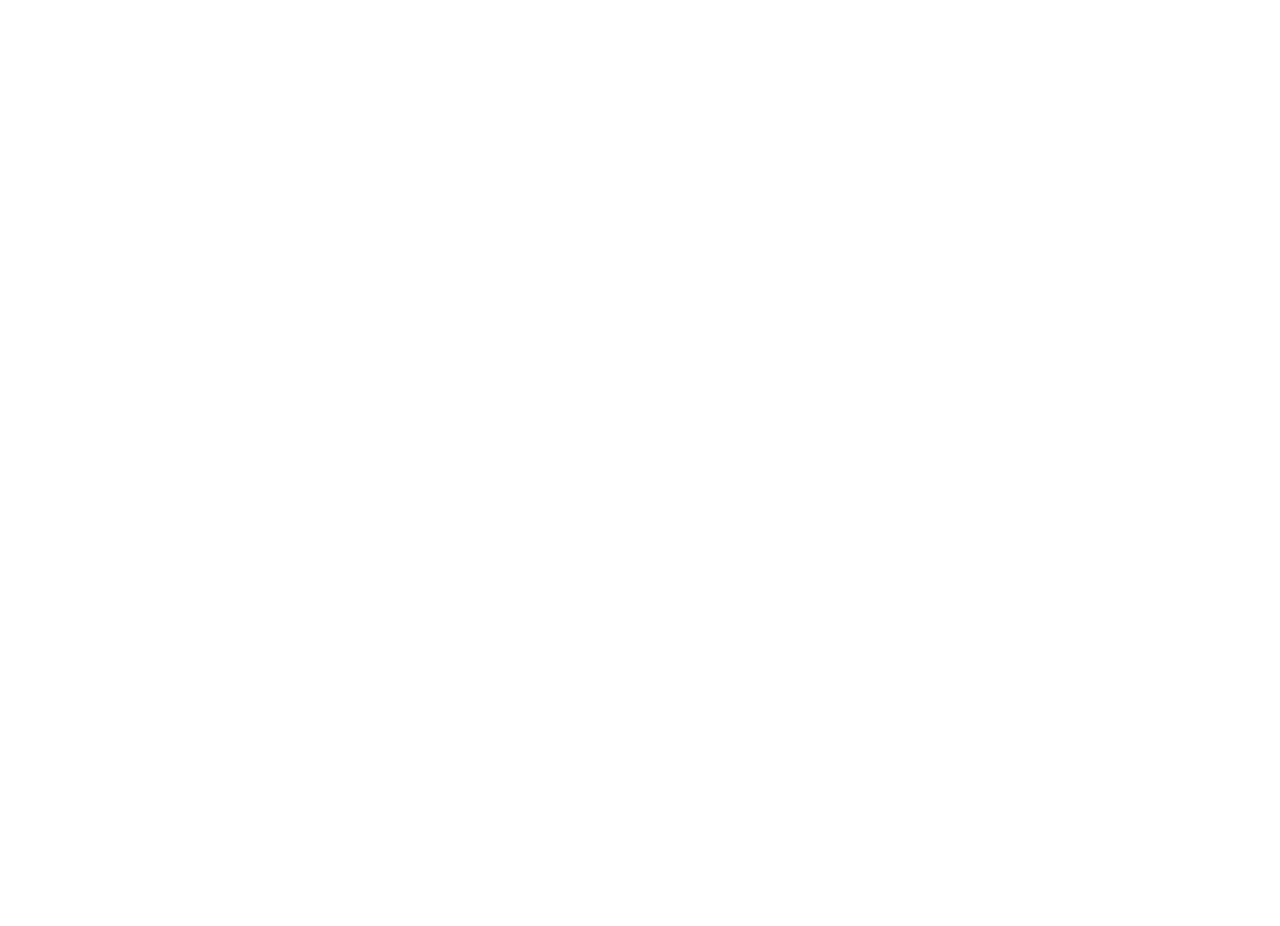
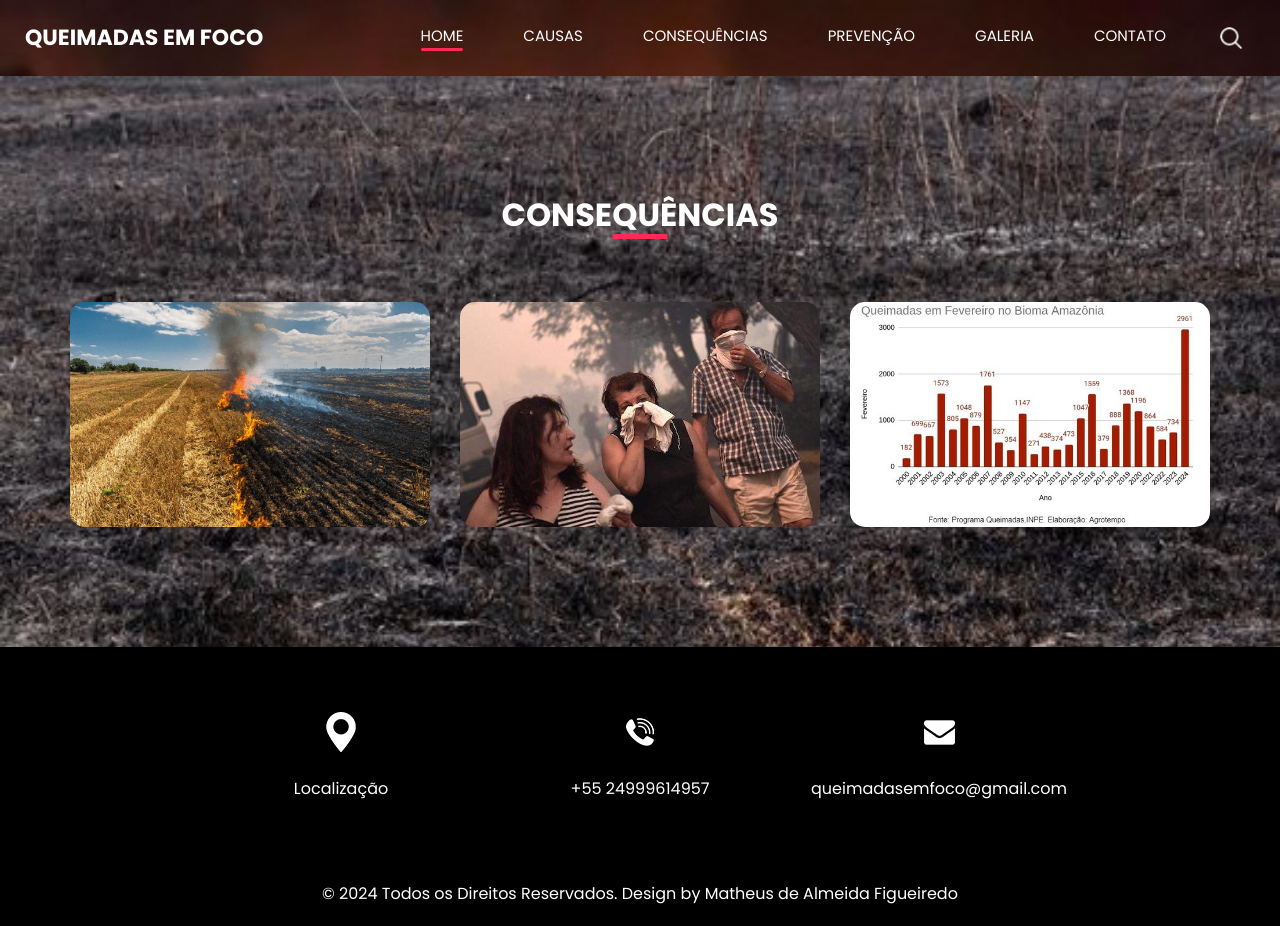
Before and after one commit to MatheusFigueiredo7/queimadasEMFOCO, a plain HTML site: page galeria.html in a window 1280 px wide. Before the commit the page ends 800 px from the top, so only its background shows below. Drawn offline with nearby package versions, Linux system fonts and the light colour scheme.

Commit message:
galeria + style

```diff
--- a/css/style.css
+++ b/css/style.css
@@ -557,7 +557,13 @@ a:focus {
 .info_items .item .detail-box {
   margin-top: 5px;
   color: #fff;
+  transition: background-color 0.3s, color 0.3s; /* Para suavizar a transição */
 }
+
+.info_items .item .detail-box:hover {
+  color: #ff2953; /* Muda a cor do texto ao passar o mouse */
+}
+
 
 .info_items {
   position: relative;
--- a/galeria.html
+++ b/galeria.html
@@ -0,0 +1,180 @@
+<!DOCTYPE html>
+<html>
+
+<head>
+  <!-- Basic -->
+  <meta charset="utf-8" />
+  <meta http-equiv="X-UA-Compatible" content="IE=edge" />
+  <!-- Mobile Metas -->
+  <meta name="viewport" content="width=device-width, initial-scale=1, shrink-to-fit=no" />
+  <!-- Site Metas -->
+  <meta name="keywords" content="" />
+  <meta name="description" content="" />
+  <meta name="author" content="" />
+
+  <title>Queimadas em Foco</title>
+
+  <!-- slider stylesheet -->
+  <link rel="stylesheet" type="text/css" href="https://cdnjs.cloudflare.com/ajax/libs/OwlCarousel2/2.3.4/assets/owl.carousel.min.css" />
+
+  <!-- bootstrap core css -->
+  <link rel="stylesheet" type="text/css" href="css/bootstrap.css" />
+
+  <!-- fonts style -->
+  <link href="https://fonts.googleapis.com/css?family=Poppins:400,600,700&display=swap" rel="stylesheet">
+  <!-- Custom styles for this template -->
+  <link href="css/style.css" rel="stylesheet" />
+  <!-- responsive style -->
+  <link href="css/responsive.css" rel="stylesheet" />
+</head>
+
+<body class="sub_page">
+  <div class="hero_area">
+    <!-- header section strats -->
+    <header class="header_section">
+      <div class="container-fluid">
+        <nav class="navbar navbar-expand-lg custom_nav-container ">
+          <a class="navbar-brand" href="index.html">
+            <span>
+              Queimadas em Foco
+            </span>
+          </a>
+          <button class="navbar-toggler" type="button" data-toggle="collapse" data-target="#navbarSupportedContent" aria-controls="navbarSupportedContent" aria-expanded="false" aria-label="Toggle navigation">
+            <span class="navbar-toggler-icon"></span>
+          </button>
+
+          <div class="collapse navbar-collapse" id="navbarSupportedContent">
+            <div class="d-flex ml-auto flex-column flex-lg-row align-items-center">
+              <ul class="navbar-nav ">
+                <li class="nav-item active">
+                  <a class="nav-link" href="index.html">HOME<span class="sr-only">(current)</span></a>
+                </li>
+                <li class="nav-item">
+                  <a class="nav-link" href="why.html">CAUSAS</a>
+                </li>
+                <li class="nav-item">
+                  <a class="nav-link" href="trainer.html">CONSEQUÊNCIAS</a>
+                </li>
+                <li class="nav-item">
+                  <a class="nav-link" href="prevention.html">PREVENÇÃO</a>
+                </li>
+                <li class="nav-item">
+                  <a class="nav-link" href="galeria.html">GALERIA</a>
+                </li>
+                <li class="nav-item">
+                  <a class="nav-link" href="contact.html">CONTATO</a>
+                </li>
+              </ul>
+              <div class="user_option">
+                <form class="form-inline my-2 my-lg-0 ml-0 ml-lg-4 mb-3 mb-lg-0">
+                  <button class="btn my-2 my-sm-0 nav_search-btn" type="submit"></button>
+                </form>
+              </div>
+            </div>
+          </div>
+        </nav>
+      </div>
+    </header>
+    <!-- end header section -->
+  </div>
+
+
+  <!-- trainer section -->
+
+  <section class="trainer_section layout_padding">
+    <div class="container">
+        <div class="heading_container">
+            <h2>
+                Consequências
+            </h2>
+        </div>
+        <div class="row">
+            <div class="col-lg-4 col-md-6 mx-auto">
+                <div class="box">
+                    <div class="img-box">
+                        <img src="images/impactos_ambientais.jpg" alt="">
+                    </div>
+                </div>
+            </div>
+            <div class="col-lg-4 col-md-6 mx-auto">
+                <div class="box">
+                    <div class="img-box">
+                        <img src="images/impactos_sociais.jpg" alt="">
+                    </div>
+                </div>
+            </div>
+            <div class="col-lg-4 col-md-6 mx-auto">
+                <div class="box">
+                    <div class="img-box">
+                        <img src="images/grafico.jpg" alt="">
+                    </div>
+                </div>
+            </div>
+        </div>
+    </div>
+</section>
+
+
+  <!-- end trainer section -->
+
+  <!-- info section -->
+  <section class="info_section layout_padding2">
+    <div class="container">
+      <div class="info_items">
+        <a href="">
+          <div class="item ">
+            <div class="img-box box-1">
+              <img src="" alt="">
+            </div>
+            <div class="detail-box">
+              <p>
+                Localização
+              </p>
+            </div>
+          </div>
+        </a>
+        <a href="">
+          <div class="item ">
+            <div class="img-box box-2">
+              <img src="" alt="">
+            </div>
+            <div class="detail-box">
+              <p>
+                +55 24999614957
+              </p>
+            </div>
+          </div>
+        </a>
+        <a href="">
+          <div class="item ">
+            <div class="img-box box-3">
+              <img src="" alt="">
+            </div>
+            <div class="detail-box">
+              <p>
+                queimadasemfoco@gmail.com
+              </p>
+            </div>
+          </div>
+        </a>
+      </div>
+    </div>
+  </section>
+
+  <!-- end info_section -->
+
+  <!-- footer section -->
+  <footer class="container-fluid footer_section">
+    <p>
+      &copy; 2024 Todos os Direitos Reservados. Design by
+      <a href="https://github.com/mtalmeida7" target="_blank">Matheus de Almeida Figueiredo</a>
+    </p>
+  </footer>
+  <!-- footer section -->
+
+  <script src="js/jquery-3.4.1.min.js"></script>
+  <script src="js/bootstrap.js"></script>
+
+</body>
+
+</html>
```
Also changed, not shown: prevention.html (+1 -1 lines).
